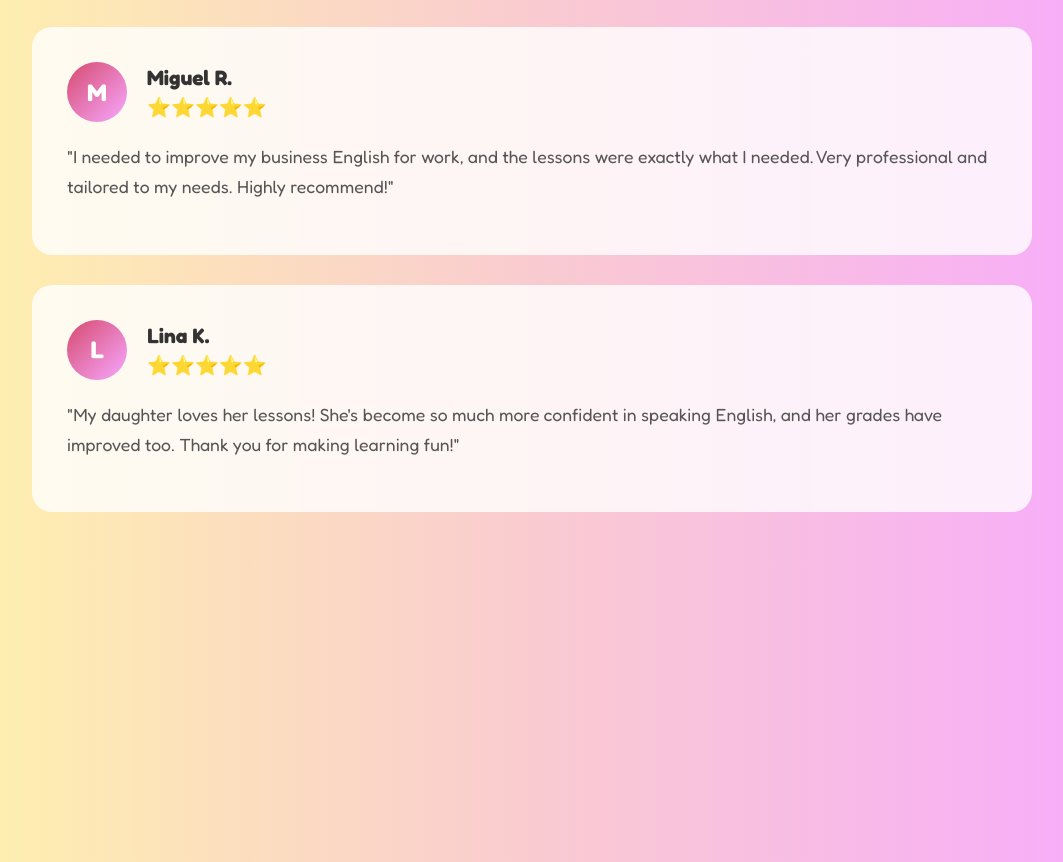
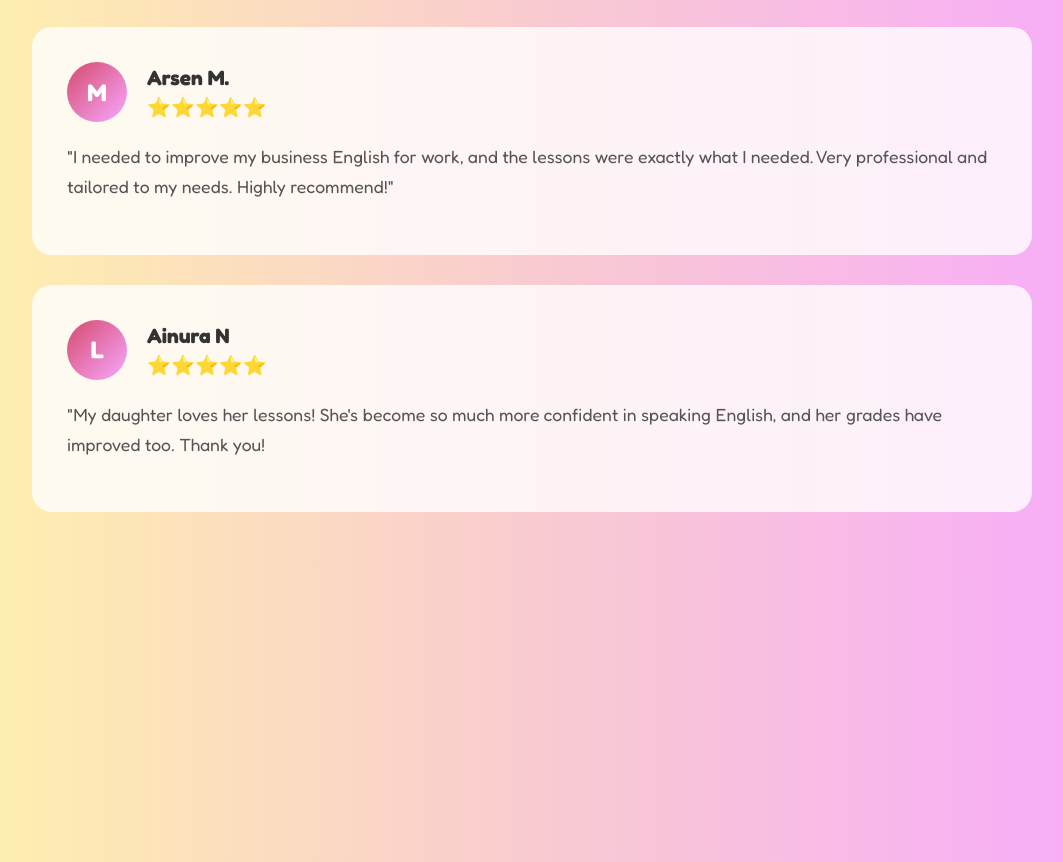
Before and after one commit to ad31yaoa/ad31yaoa.github.io, a plain HTML site: page index.html in a window 1280 px wide. Shown: the part 4773-5635 px from the top of the page, without its empty margins (108-1171 px from the left). Drawn offline with Linux system fonts and the light colour scheme; files whose address does not match are found by name.

Commit message:
Update index.html
Signed-off-by: ad31yaoa <ameymanbekova@mercy.edu>

```diff
--- a/index.html
+++ b/index.html
@@ -113,7 +113,7 @@
         <div class="review-header">
           <div class="review-avatar">M</div>
           <div class="review-info">
-            <h4>Miguel R.</h4>
+            <h4>Arsen M.</h4>
             <div class="stars">⭐⭐⭐⭐⭐</div>
           </div>
         </div>
@@ -124,11 +124,11 @@
         <div class="review-header">
           <div class="review-avatar">L</div>
           <div class="review-info">
-            <h4>Lina K.</h4>
+            <h4>Ainura N</h4>
             <div class="stars">⭐⭐⭐⭐⭐</div>
           </div>
         </div>
-        <p class="review-text">"My daughter loves her lessons! She's become so much more confident in speaking English, and her grades have improved too. Thank you for making learning fun!"</p>
+        <p class="review-text">"My daughter loves her lessons! She's become so much more confident in speaking English, and her grades have improved too. Thank you!</p>
       </div>
     </div>
   </section>
```
